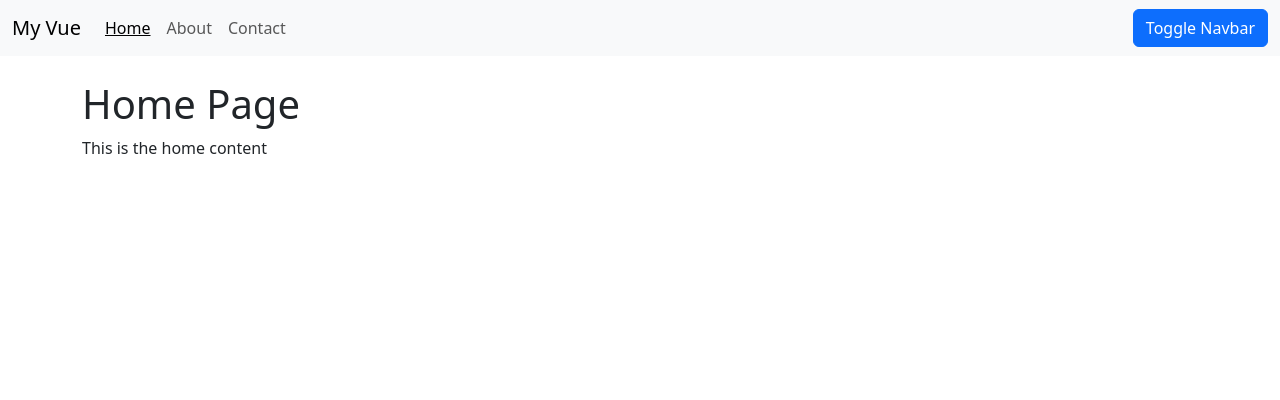
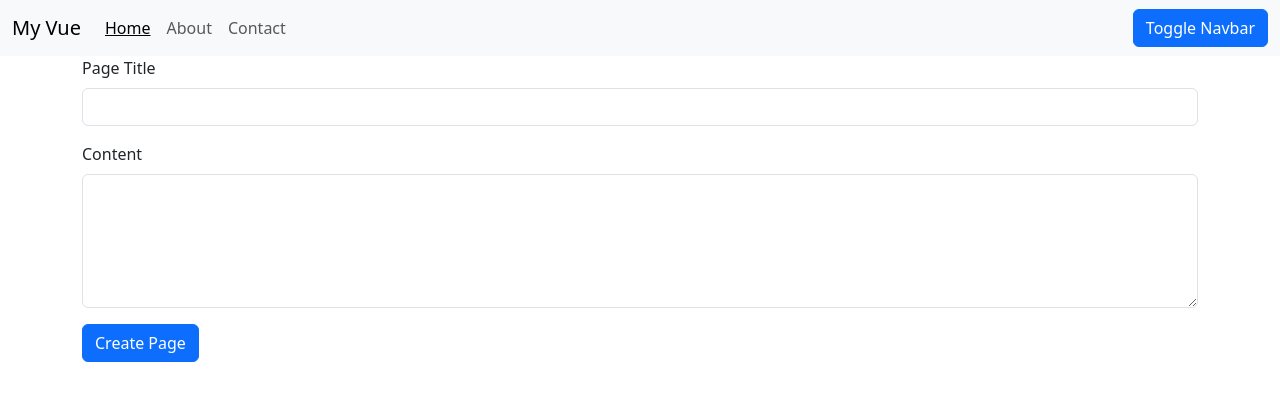
Before and after one commit to daracoo/vue-tut, a Vue app: page / in a window 1280 px wide. Shown: the top 400 px of the page. Built offline with nearby package versions, Linux system fonts and the light colour scheme.

Commit message:
add forms and getting data from it

```diff
--- a/src/App.vue
+++ b/src/App.vue
@@ -7,20 +7,28 @@
         @toggle-navbar-theme="toggleNavbarTheme">
     </navbar>
 
-    <page-viewer
-        v-if="pages.length > 0"
-        :page="pages[activePage]">
-    </page-viewer>
+    <!--
+        <page-viewer
+            v-if="pages.length > 0"
+            :page="pages[activePage]">
+        </page-viewer>
+    -->
+    <create-page
+    :page-created="pageCreated">
+
+    </create-page>
 </template>
 
 <script>
 import PageViewer from './components/PageViewer.vue';
 import Navbar from './components/Navbar.vue';
+import CreatePage from './components/CreatePage.vue';
 
 export default {
     components: {
         Navbar,
         PageViewer,
+        CreatePage
     },
     created() {
         this.getPages();
@@ -47,6 +55,9 @@
         loadTheme() {
             const savedTheme = localStorage.getItem('theme');
             this.useDarkNavBar = savedTheme === 'dark';
+        },
+        pageCreated(pageObj){
+            console.log(pageObj);
         }
     }
 };
--- /dev/null
+++ b/src/components/CreatePage.vue
@@ -0,0 +1,46 @@
+<template>
+    <div class="container mb-3">
+        <form action="">
+            <div class="mb-3">
+                <label for="" class="form-label">
+                    Page Title
+                </label>
+                <input
+                    type="text"
+                    class="form-control"
+                    :value="pageTitle"
+                    @input="(e) => pageTitle = e.target.value"
+                /><!--v-model="pageTitle"-->
+            </div>
+            <div class="mb-3">
+                <label for="" class="form-label">
+                    Content
+                </label>
+                <textarea
+                    type="text"
+                    class="form-control"
+                    rows="5"
+                    v-model="content">
+                </textarea>
+            </div>
+            <div class="mb-3">
+                <button class="btn btn-primary"
+                @click.prevent="pageCreated({pageTitle, content})">
+
+                    Create Page
+                </button>
+            </div>
+        </form>
+    </div>
+</template>
+
+<script>
+export default{
+    props: ['pageCreated'],
+    data(){
+        return {
+            pageTitle: '',
+            content: ''
+        }
+    }
+}</script>
```
Also changed, not shown: jsconfig.json (line endings or trailing spaces).
